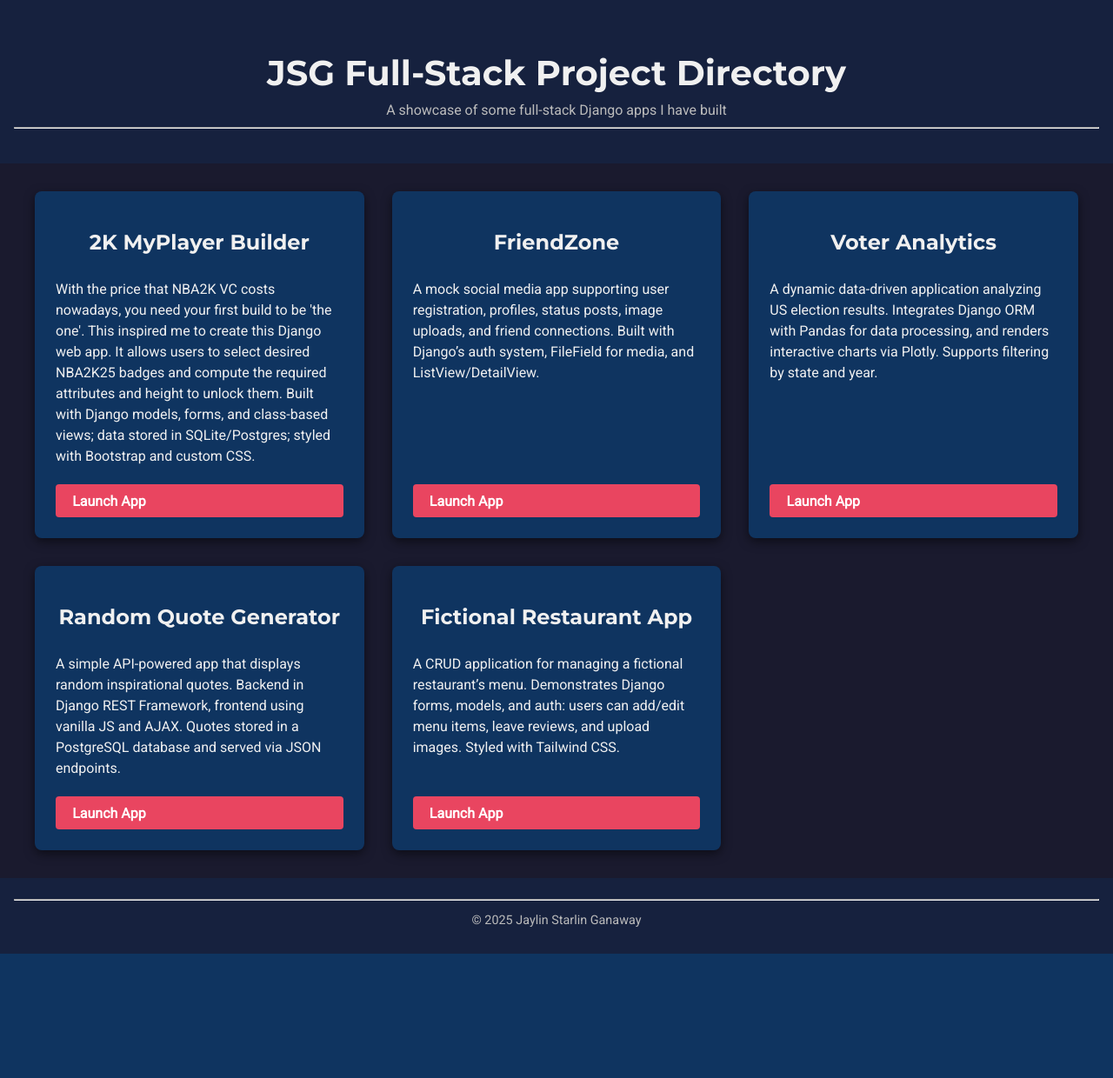
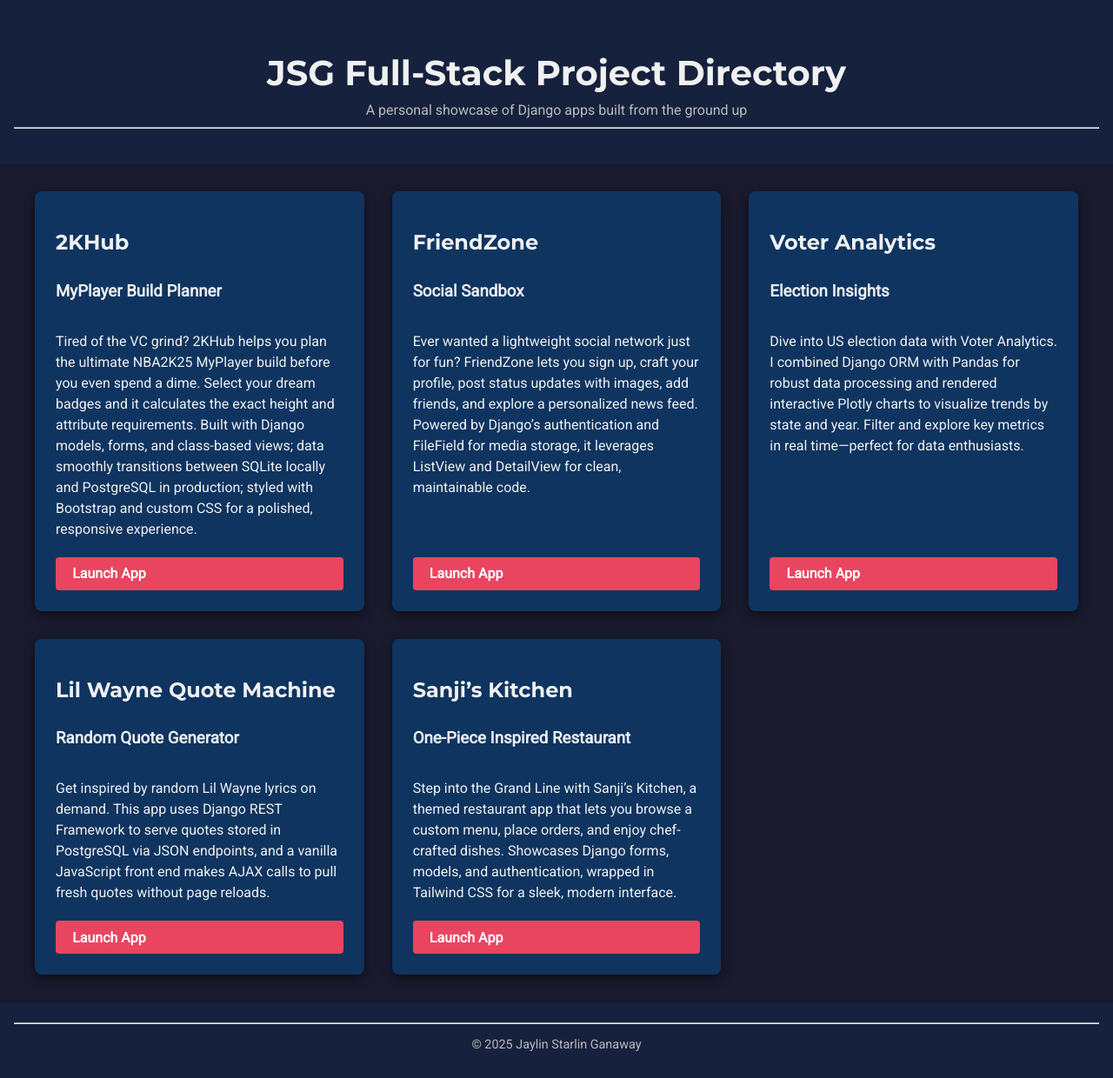
Before and after one commit to JaStaGa/JSG-Website-Directory, a Django app: page / in a window 1280 px wide. Shown: the whole page at 87% size. Before the commit the page ends 1097 px from the top, so only its background shows below. Run offline with Django 5.2, Linux system fonts and the light colour scheme.

Commit message:
descriptions

```diff
--- a/directory/templates/directory/base.html
+++ b/directory/templates/directory/base.html
@@ -12,74 +12,72 @@
 <body>
   <header>
     <h1>JSG Full-Stack Project Directory</h1>
-    <p>A showcase of some full-stack Django apps I have built</p>
+    <p>A personal showcase of Django apps built from the ground up</p>
     <hr>
   </header>
-
-  <!-- <nav>
-    <ul>
-      <li><a href="{% url 'project' %}">NBA2K25 Builder <small>&#8594; App</small></a></li>
-      <li><a href="{% url 'voter_analytics' %}">Voter Analytics <small>&#8594; App</small></a></li>
-      <li><a href="{% url 'quotes' %}">Quotes <small>&#8594; App</small></a></li>
-      <li><a href="{% url 'restaurants' %}">Restaurant <small>&#8594; App</small></a></li>
-      <li><a href="{% url 'mini_fb' %}">FriendZone <small>&#8594; App</small></a></li>
-    </ul>
-  </nav> -->
 
   <main>
     {% block content %}
     <div class="projects-grid">
 
+      <!-- 2K MyPlayer Builder -->
       <div class="project-card">
-        <h2 style="align-self: center;">2K MyPlayer Builder</h2>
+        <h2>2KHub</h2>
+        <h3>MyPlayer Build Planner</h3>
         <p>
-          With the price that NBA2K VC costs nowadays, you need your first build to be 'the one'. This inspired me to
-          create this
-          Django web app. It allows users to select desired NBA2K25 badges and
-          compute the required attributes and height to unlock them. Built with
-          Django models, forms, and class-based views; data stored in SQLite/Postgres;
-          styled with Bootstrap and custom CSS.
+          Tired of the VC grind? 2KHub helps you plan the ultimate NBA2K25 MyPlayer build before you even spend a dime.
+          Select your dream badges and it calculates the exact height and attribute requirements. Built with Django
+          models, forms, and class-based views; data smoothly transitions between SQLite locally and PostgreSQL in
+          production; styled with Bootstrap and custom CSS for a polished, responsive experience.
         </p>
         <a href="{% url 'project' %}" class="project-launch">Launch App</a>
       </div>
 
-
+      <!-- FriendZone -->
       <div class="project-card">
-        <h2 style="align-self: center;">FriendZone</h2>
+        <h2>FriendZone</h2>
+        <h3>Social Sandbox</h3>
         <p>
-          A mock social media app supporting user registration, profiles,
-          status posts, image uploads, and friend connections. Built with
-          Django’s auth system, FileField for media, and ListView/DetailView.
+          Ever wanted a lightweight social network just for fun? FriendZone lets you sign up, craft your profile, post
+          status updates with images, add friends, and explore a personalized news feed. Powered by Django’s
+          authentication and FileField for media storage, it leverages ListView and DetailView for clean, maintainable
+          code.
         </p>
         <a href="{% url 'mini_fb' %}" class="project-launch">Launch App</a>
       </div>
 
+      <!-- Voter Analytics -->
       <div class="project-card">
-        <h2 style="align-self: center;">Voter Analytics</h2>
+        <h2>Voter Analytics</h2>
+        <h3>Election Insights</h3>
         <p>
-          A dynamic data-driven application analyzing US election results.
-          Integrates Django ORM with Pandas for data processing, and renders
-          interactive charts via Plotly. Supports filtering by state and year.
+          Dive into US election data with Voter Analytics. I combined Django ORM with Pandas for robust data processing
+          and rendered interactive Plotly charts to visualize trends by state and year. Filter and explore key metrics
+          in real time—perfect for data enthusiasts.
         </p>
         <a href="{% url 'voter_analytics' %}" class="project-launch">Launch App</a>
       </div>
 
+      <!-- Lil Wayne Quotes -->
       <div class="project-card">
-        <h2 style="align-self: center;">Random Quote Generator</h2>
+        <h2>Lil Wayne Quote Machine</h2>
+        <h3>Random Quote Generator</h3>
         <p>
-          A simple API-powered app that displays random inspirational quotes.
-          Backend in Django REST Framework, frontend using vanilla JS and AJAX.
-          Quotes stored in a PostgreSQL database and served via JSON endpoints.
+          Get inspired by random Lil Wayne lyrics on demand. This app uses Django REST Framework to serve quotes stored
+          in PostgreSQL via JSON endpoints, and a vanilla JavaScript front end makes AJAX calls to pull fresh quotes
+          without page reloads.
         </p>
         <a href="{% url 'quotes' %}" class="project-launch">Launch App</a>
       </div>
 
+      <!-- Sanji's Kitchen -->
       <div class="project-card">
-        <h2 style="align-self: center;">Fictional Restaurant App</h2>
+        <h2>Sanji’s Kitchen</h2>
+        <h3>One-Piece Inspired Restaurant</h3>
         <p>
-          A CRUD application for managing a fictional restaurant’s menu.
-          Demonstrates Django forms, models, and auth: users can add/edit
-          menu items, leave reviews, and upload images. Styled with Tailwind CSS.
+          Step into the Grand Line with Sanji’s Kitchen, a themed restaurant app that lets you browse a custom menu,
+          place orders, and enjoy chef-crafted dishes. Showcases Django forms, models, and authentication, wrapped in
+          Tailwind CSS for a sleek, modern interface.
         </p>
         <a href="{% url 'restaurants' %}" class="project-launch">Launch App</a>
       </div>
--- a/restaurants/templates/restaurants/order.html
+++ b/restaurants/templates/restaurants/order.html
@@ -17,6 +17,7 @@
             <h1 class="site-title"><a href="{% url 'home' %}">Sanji’s Kitchen</a></h1>
             <nav class="main-nav">
                 <ul>
+                    <li><a href="{% url 'home' %}">All Apps</a></li>
                     <li><a href="{% url 'main' %}">Home</a></li>
                     <li><a href="{% url 'order' %}" aria-current="page">Order</a></li>
                 </ul>
```
